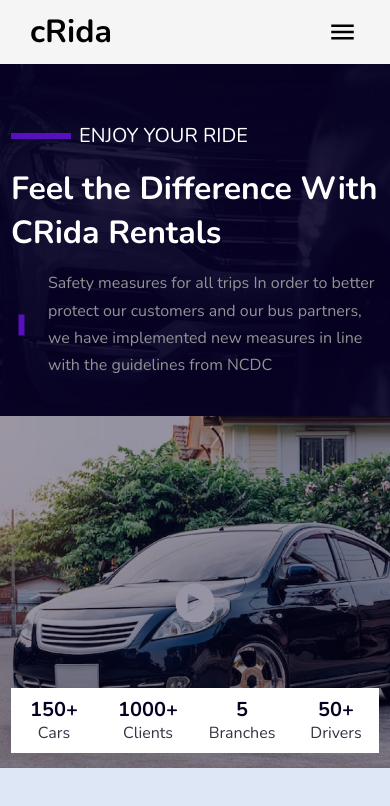
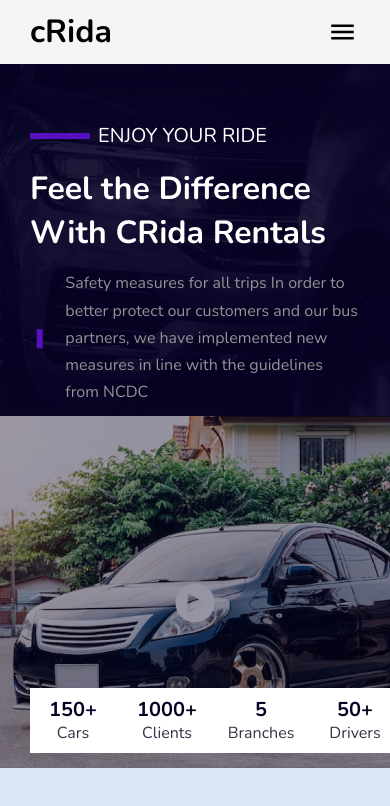
Before and after one commit to BigOTF/cRida, a React (Vite) app: page / in a window 390 px wide. Shown: the top 806 px of the page. Built offline with nearby package versions, Linux system fonts and the light colour scheme.

Commit message:
Made adjustment to the previous changes

```diff
--- a/src/components/Hero/HeroSide.jsx
+++ b/src/components/Hero/HeroSide.jsx
@@ -2,7 +2,7 @@ import React from 'react'
 
 const HeroSide = () => {
   return (
-    <div className='text-white flex flex-col gap-[16px] w-[368px] h-[283px] mt-[45px] md:mt-0 md:w-[525px] md:h-[331px]'>
+    <div className='text-white flex flex-col gap-[16px] w-[368px] mx-[30px] md:mx-0 h-[283px] mt-[45px] md:mt-0 md:w-[525px] md:h-[331px]'>
         <div className='flex items-center gap-[8px]'>
           <div className='w-[60px] border-[#5810BF] border-[3px]'></div>
           <p className='md:text-[24px] text-[20px] nunito-400'>ENJOY YOUR RIDE</p>
--- a/src/components/SubHero/SubHero.jsx
+++ b/src/components/SubHero/SubHero.jsx
@@ -4,7 +4,7 @@ const SubHero = () => {
   return (
     <div className='bg-[#DEE7F5] w-full'>
 
-       <div className='bg-white w-[368px] h-[65px] md:w-[1030px] md:h-[131px] flex mx-auto justify-around items-center gap-[8px] md:gap-[40px] transform md:translate-y-[-50%] translate-y-[-80px]'>
+       <div className='bg-white w-[368px] h-[65px] mx-[30px] md:mx-auto md:w-[1030px] md:h-[131px] flex justify-around items-center gap-[8px] md:gap-[40px] transform md:translate-y-[-50%] translate-y-[-80px]'>
           <div className='flex flex-col md:gap-[8px] w-[62px] h-[49px] md:w-[219.5px] md:h-[83px] items-center'>
               <p className='nunito-700 text-[#070125] md:text-[32px] text-[20px] md:leading-[43.65px] leading-[27.28px]'>150+</p>
               <p className='text-[#363247] nunito-400 md:text-[20px] text-[16px] text-center md:leading-[27.28px] leading-[21.82px]'>Cars</p>
```
